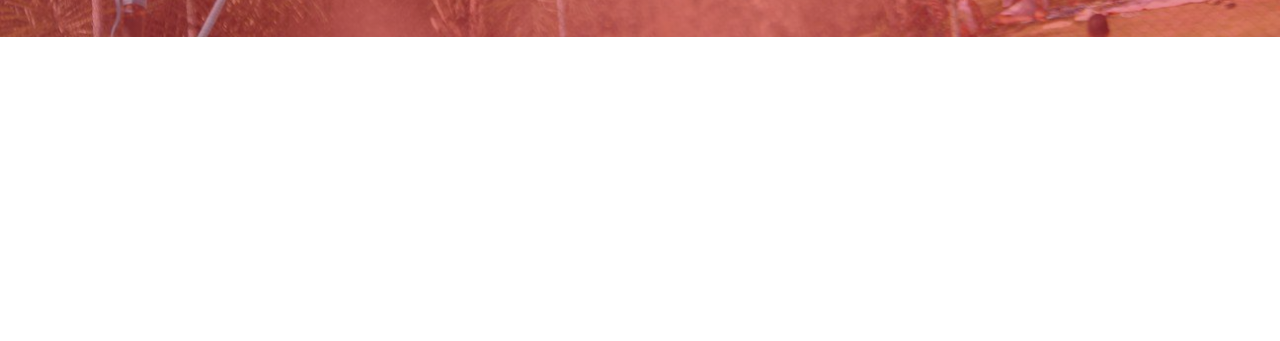
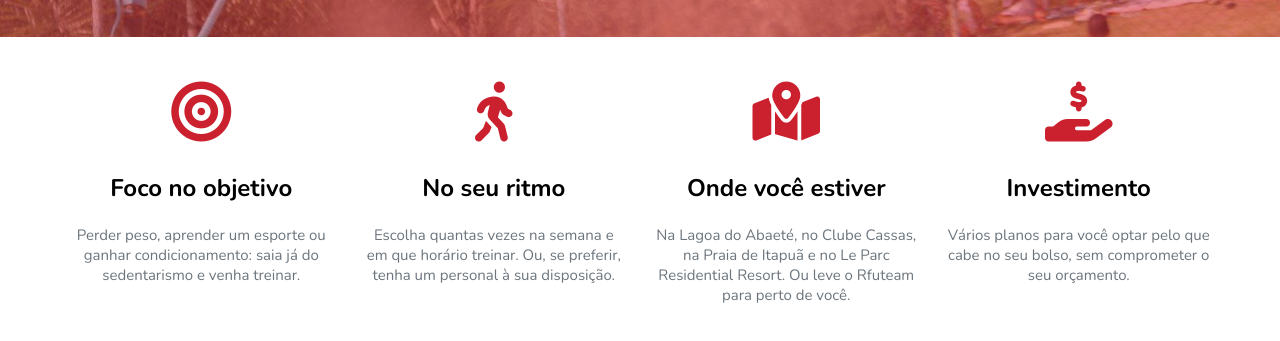
Before and after one commit to wjuniori/rfuteam, a plain HTML site: page index.html in a window 1280 px wide. Shown: the part 563-904 px from the top of the page. Before the commit the page ends 800 px from the top, so only its background shows below. Drawn offline with nearby package versions, Linux system fonts and the light colour scheme; a web font is replaced by a local one.

Commit message:
feat: add about section

```diff
--- a/assets/styles/rfuteam.css
+++ b/assets/styles/rfuteam.css
@@ -1,6 +1,8 @@
 /* Global ========================= */
 :root {
-  --white: #fff;
+  --color-primary: #cb202d;
+  --color-muted: #6c757d;
+  --color-white: #fff;
 }
 
 * {
@@ -28,7 +30,7 @@ h1 {
   font-family: "Alice", serif;
   font-weight: normal;
   font-size: 4rem; /* 4.8 */
-  color: var(--white);
+  color: var(--color-white);
 }
 
 /* Header ========================= */
@@ -53,6 +55,51 @@ header {
   margin-bottom: 2.7rem;
 }
 
+/* About Section ========================= */
+section {
+  padding-top: 3rem;
+  padding-bottom: 3rem;
+}
+
+.box--about {
+  display: grid;
+  grid-template-columns: repeat(1, 1fr);
+  gap: 2rem;
+}
+
+@media screen and (min-width: 768px) {
+  .box--about {
+    grid-template-columns: repeat(2, 1fr);
+  }
+}
+
+@media screen and (min-width: 992px) {
+  .box--about {
+    grid-template-columns: repeat(4, 1fr);
+  }
+}
+
+.about {
+  text-align: center;
+  max-width: 26.6rem;
+  justify-self: center;
+}
+
+.about--icon {
+  color: var(--color-primary);
+  margin-bottom: 2rem;
+}
+
+.about--title {
+  font-weight: 700;
+  font-size: 1.6rem;
+  margin-bottom: 1.4rem;
+}
+
+.about--text {
+  color: var(--color-muted);
+}
+
 /* Responsive ========================= */
 @media screen and (min-width: 768px) {
   html {
--- a/index.html
+++ b/index.html
@@ -51,6 +51,12 @@
 
     <title>Rfuteam || Treinamento Funcional com Futevôlei</title>
 
+    <!-- Font Awesome -->
+    <script
+      src="https://kit.fontawesome.com/cb41fbfbe6.js"
+      crossorigin="anonymous"
+    ></script>
+
     <!-- Global site tag (gtag.js) - Google Analytics -->
     <script
       async
@@ -76,5 +82,47 @@
         </div>
       </div>
     </header>
+
+    <main>
+      <!-- About Section ========================= -->
+      <section>
+        <div class="container">
+          <div class="box box--about">
+            <div class="about">
+              <i class="fas fa-4x fa-bullseye about--icon"></i>
+              <h3 class="about--title">Foco no objetivo</h3>
+              <p class="about--text">
+                Perder peso, aprender um esporte ou ganhar condicionamento: saia
+                já do sedentarismo e venha treinar.
+              </p>
+            </div>
+            <div class="about">
+              <i class="fas fa-4x fa-walking about--icon"></i>
+              <h3 class="about--title">No seu ritmo</h3>
+              <p class="about--text">
+                Escolha quantas vezes na semana e em que horário treinar. Ou, se
+                preferir, tenha um personal à sua disposição.
+              </p>
+            </div>
+            <div class="about">
+              <i class="fas fa-4x fa-map-marked-alt about--icon"></i>
+              <h3 class="about--title">Onde você estiver</h3>
+              <p class="about--text">
+                Na Lagoa do Abaeté, no Clube Cassas, na Praia de Itapuã e no Le
+                Parc Residential Resort. Ou leve o Rfuteam para perto de você.
+              </p>
+            </div>
+            <div class="about">
+              <i class="fas fa-4x fa-hand-holding-usd about--icon"></i>
+              <h3 class="about--title">Investimento</h3>
+              <p class="about--text">
+                Vários planos para você optar pelo que cabe no seu bolso, sem
+                comprometer o seu orçamento.
+              </p>
+            </div>
+          </div>
+        </div>
+      </section>
+    </main>
   </body>
 </html>
```
